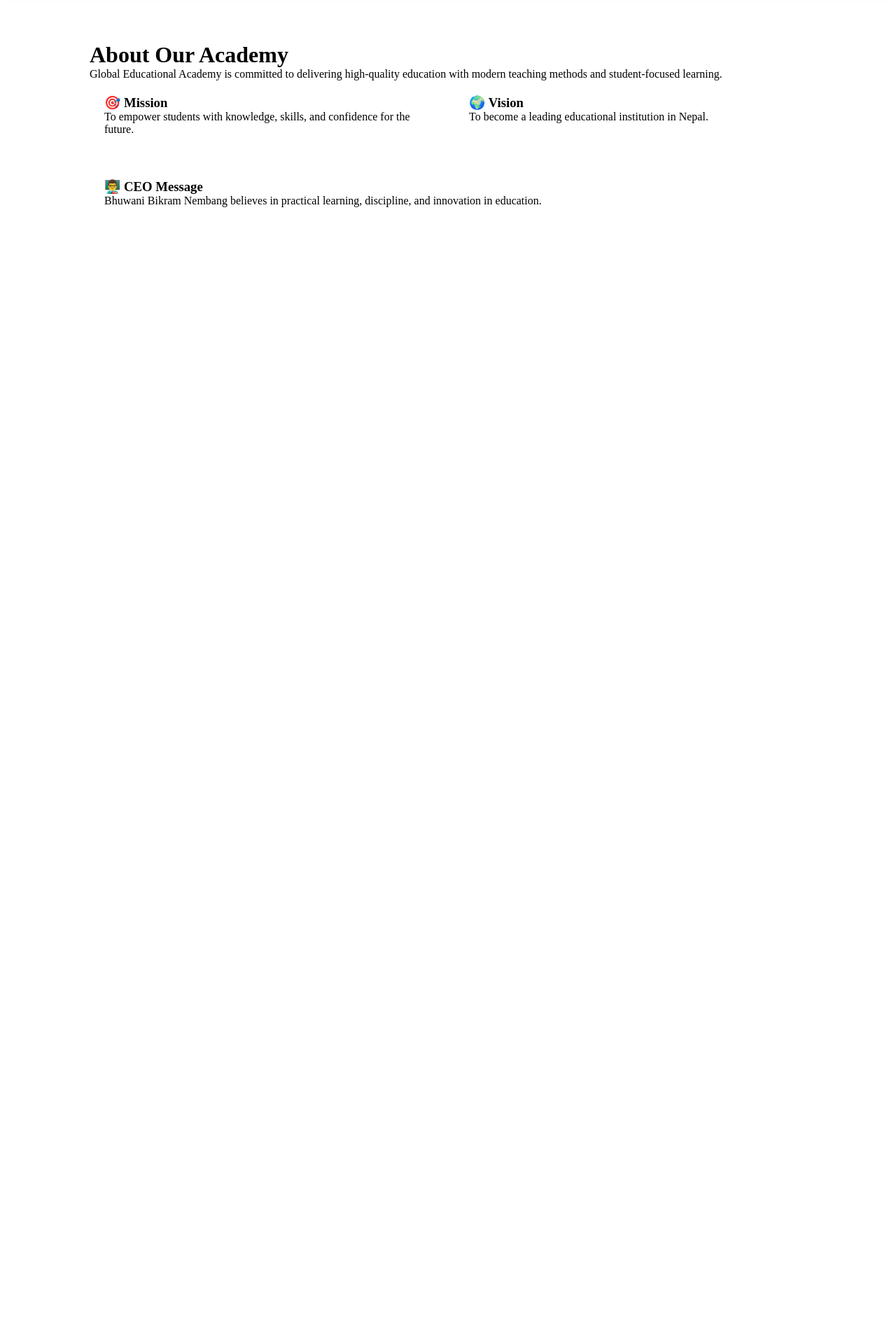
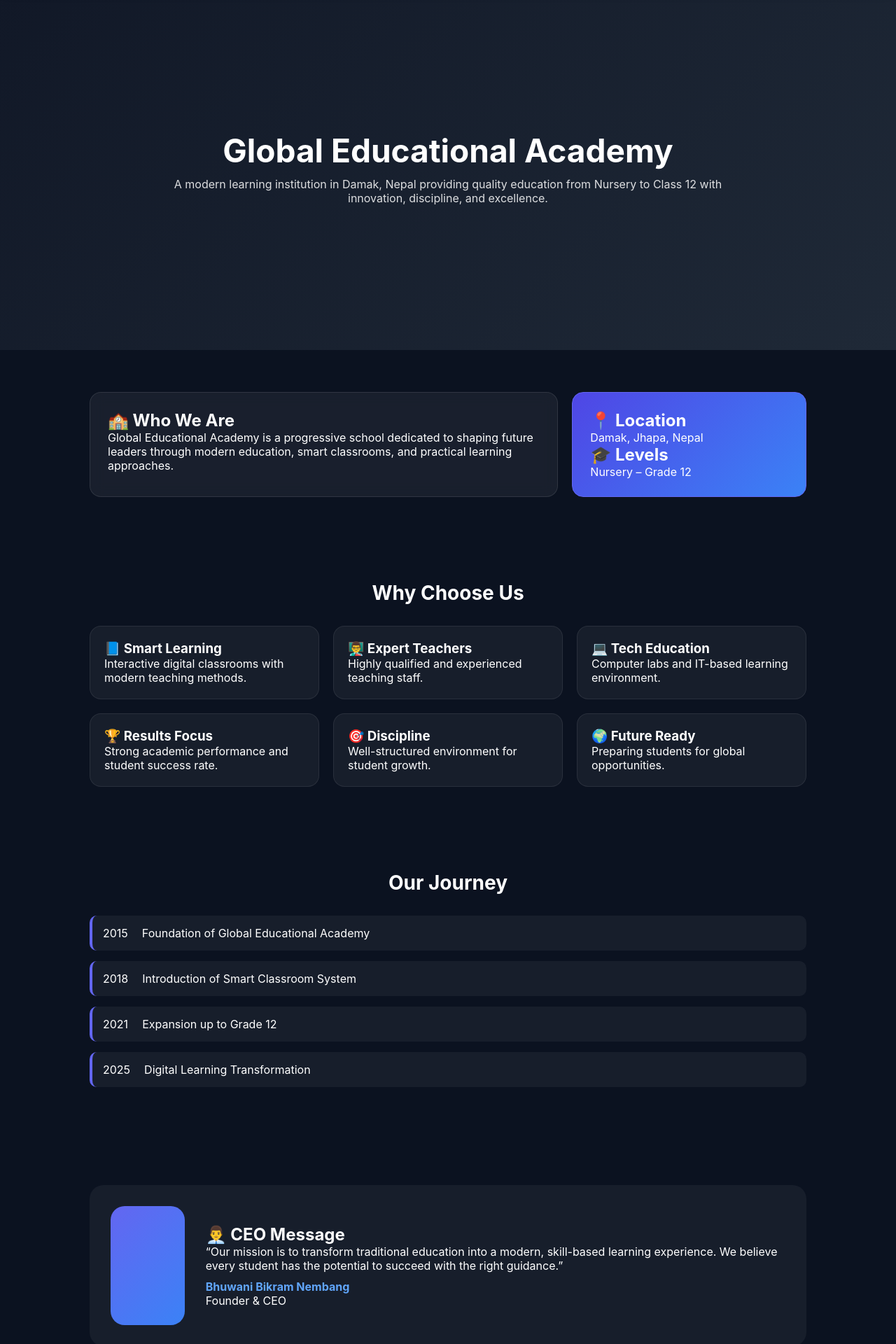
Before and after one commit to bhuwani7777777/global-edu-academy, a React (Create React App) app in the folder client/: page /about in a window 1280 px wide. Shown: the part 100-2020 px from the top of the page at 70% size. Before the commit the page ends 800 px from the top, so only its background shows below. Built offline with nearby package versions, Linux system fonts and the light colour scheme.

Commit message:
Updated About page with modern UI and added About.css styling

```diff
--- /dev/null
+++ b/client/src/pages/About.css
@@ -0,0 +1,149 @@
+
+/* PAGE */
+.about-page {
+  font-family: "Inter", sans-serif;
+  background: #0b1220;
+  color: white;
+}
+
+/* HERO */
+.about-hero {
+  height: 65vh;
+  display: flex;
+  align-items: center;
+  justify-content: center;
+  text-align: center;
+  background: linear-gradient(135deg, #111827, #1f2937);
+  padding: 20px;
+}
+
+.hero-overlay {
+  max-width: 800px;
+}
+
+.about-hero h1 {
+  font-size: 46px;
+  margin-bottom: 10px;
+}
+
+.about-hero p {
+  opacity: 0.85;
+}
+
+/* INTRO */
+.intro-section {
+  display: grid;
+  grid-template-columns: 2fr 1fr;
+  gap: 20px;
+  padding: 60px 10%;
+}
+
+.intro-card {
+  background: rgba(255,255,255,0.06);
+  padding: 25px;
+  border-radius: 16px;
+  border: 1px solid rgba(255,255,255,0.1);
+  backdrop-filter: blur(10px);
+}
+
+.intro-card.highlight {
+  background: linear-gradient(135deg, #4f46e5, #3b82f6);
+}
+
+/* SECTION TITLE */
+.section-title {
+  text-align: center;
+  font-size: 28px;
+  margin-bottom: 30px;
+}
+
+/* FEATURES */
+.features {
+  padding: 60px 10%;
+}
+
+.feature-grid {
+  display: grid;
+  grid-template-columns: repeat(3, 1fr);
+  gap: 20px;
+}
+
+.feature-card {
+  background: rgba(255,255,255,0.05);
+  padding: 20px;
+  border-radius: 16px;
+  border: 1px solid rgba(255,255,255,0.08);
+  transition: 0.3s;
+}
+
+.feature-card:hover {
+  transform: translateY(-8px);
+  border-color: #6366f1;
+}
+
+/* TIMELINE */
+.timeline-section {
+  padding: 60px 10%;
+}
+
+.timeline {
+  display: flex;
+  flex-direction: column;
+  gap: 15px;
+}
+
+.timeline-item {
+  display: flex;
+  gap: 20px;
+  padding: 15px;
+  background: rgba(255,255,255,0.05);
+  border-left: 4px solid #6366f1;
+  border-radius: 10px;
+}
+
+/* CEO */
+.ceo-section {
+  padding: 80px 10%;
+}
+
+.ceo-card {
+  display: flex;
+  gap: 30px;
+  align-items: center;
+  background: rgba(255,255,255,0.05);
+  border-radius: 20px;
+  padding: 30px;
+}
+
+.ceo-image {
+  width: 170px;
+  height: 170px;
+  border-radius: 20px;
+  background: linear-gradient(135deg, #6366f1, #3b82f6);
+}
+
+.ceo-text h4 {
+  color: #60a5fa;
+  margin-top: 10px;
+}
+
+/* RESPONSIVE */
+@media (max-width: 768px) {
+
+  .intro-section {
+    grid-template-columns: 1fr;
+  }
+
+  .feature-grid {
+    grid-template-columns: 1fr;
+  }
+
+  .ceo-card {
+    flex-direction: column;
+    text-align: center;
+  }
+
+  .about-hero h1 {
+    font-size: 30px;
+  }
+}
--- a/client/src/pages/About.jsx
+++ b/client/src/pages/About.jsx
@@ -1,39 +1,128 @@
+import "./About.css";
+
 export default function About() {
   return (
-    <div className="section container">
+    <div className="about-page">
 
-      <h1>About Our Academy</h1>
+      {/* HERO */}
+      <section className="about-hero">
+        <div className="hero-overlay">
+          <h1>Global Educational Academy</h1>
+          <p>
+            A modern learning institution in Damak, Nepal providing quality education
+            from Nursery to Class 12 with innovation, discipline, and excellence.
+          </p>
+        </div>
+      </section>
 
-      <p>
-        Global Educational Academy is committed to delivering high-quality
-        education with modern teaching methods and student-focused learning.
-      </p>
-
-      <div className="grid" style={{ gridTemplateColumns: "1fr 1fr" }}>
-
-        <div className="card">
-          <h3>🎯 Mission</h3>
+      {/* INTRO SECTION */}
+      <section className="intro-section">
+        <div className="intro-card">
+          <h2>🏫 Who We Are</h2>
           <p>
-            To empower students with knowledge, skills, and confidence for the future.
+            Global Educational Academy is a progressive school dedicated to
+            shaping future leaders through modern education, smart classrooms,
+            and practical learning approaches.
           </p>
         </div>
 
-        <div className="card">
-          <h3>🌍 Vision</h3>
-          <p>
-            To become a leading educational institution in Nepal.
-          </p>
+        <div className="intro-card highlight">
+          <h2>📍 Location</h2>
+          <p>Damak, Jhapa, Nepal</p>
+
+          <h2>🎓 Levels</h2>
+          <p>Nursery – Grade 12</p>
+        </div>
+      </section>
+
+      {/* FEATURES */}
+      <section className="features">
+        <h2 className="section-title">Why Choose Us</h2>
+
+        <div className="feature-grid">
+
+          <div className="feature-card">
+            <h3>📘 Smart Learning</h3>
+            <p>Interactive digital classrooms with modern teaching methods.</p>
+          </div>
+
+          <div className="feature-card">
+            <h3>👨‍🏫 Expert Teachers</h3>
+            <p>Highly qualified and experienced teaching staff.</p>
+          </div>
+
+          <div className="feature-card">
+            <h3>💻 Tech Education</h3>
+            <p>Computer labs and IT-based learning environment.</p>
+          </div>
+
+          <div className="feature-card">
+            <h3>🏆 Results Focus</h3>
+            <p>Strong academic performance and student success rate.</p>
+          </div>
+
+          <div className="feature-card">
+            <h3>🎯 Discipline</h3>
+            <p>Well-structured environment for student growth.</p>
+          </div>
+
+          <div className="feature-card">
+            <h3>🌍 Future Ready</h3>
+            <p>Preparing students for global opportunities.</p>
+          </div>
+
+        </div>
+      </section>
+
+      {/* TIMELINE */}
+      <section className="timeline-section">
+        <h2 className="section-title">Our Journey</h2>
+
+        <div className="timeline">
+
+          <div className="timeline-item">
+            <span>2015</span>
+            <p>Foundation of Global Educational Academy</p>
+          </div>
+
+          <div className="timeline-item">
+            <span>2018</span>
+            <p>Introduction of Smart Classroom System</p>
+          </div>
+
+          <div className="timeline-item">
+            <span>2021</span>
+            <p>Expansion up to Grade 12</p>
+          </div>
+
+          <div className="timeline-item">
+            <span>2025</span>
+            <p>Digital Learning Transformation</p>
+          </div>
+
+        </div>
+      </section>
+
+      {/* CEO SECTION */}
+      <section className="ceo-section">
+
+        <div className="ceo-card">
+          <div className="ceo-image"></div>
+
+          <div className="ceo-text">
+            <h2>👨‍💼 CEO Message</h2>
+            <p>
+              “Our mission is to transform traditional education into a modern,
+              skill-based learning experience. We believe every student has the
+              potential to succeed with the right guidance.”
+            </p>
+
+            <h4>Bhuwani Bikram Nembang</h4>
+            <span>Founder & CEO</span>
+          </div>
         </div>
 
-      </div>
-
-      <div className="card" style={{ marginTop: 20 }}>
-        <h3>👨‍🏫 CEO Message</h3>
-        <p>
-          Bhuwani Bikram Nembang believes in practical learning, discipline,
-          and innovation in education.
-        </p>
-      </div>
+      </section>
 
     </div>
   );
```
